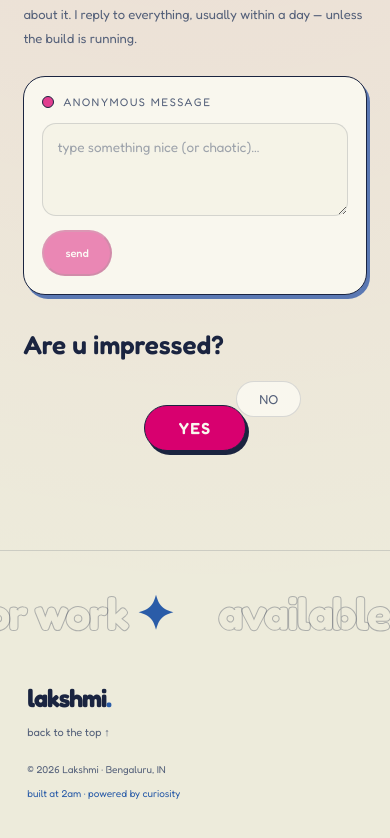
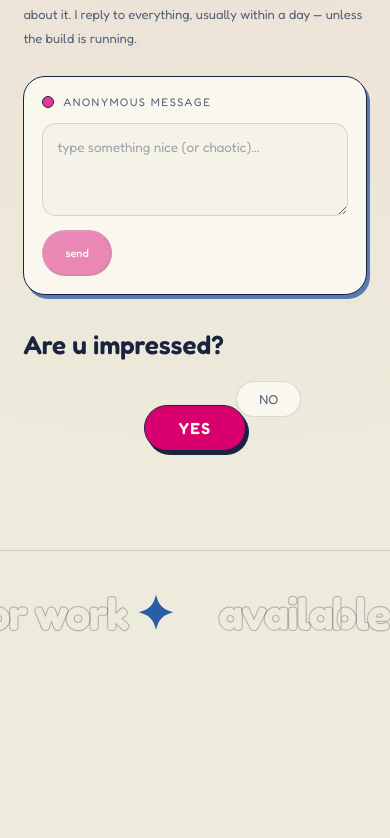
Before and after one commit to thelakshmi/lakshmi-portfolio, a Next.js app: page / in a window 390 px wide. Shown: the part 4575-5413 px from the top of the page. After the commit the page ends 5384 px from the top, so only its background shows below. Built offline with nearby package versions, Linux system fonts and the light colour scheme; a web font is replaced by a local one.

Commit message:
Remove footer text rows and Hostel Life hurdle from skills game

```diff
--- a/app/globals.css
+++ b/app/globals.css
@@ -205,24 +205,6 @@ button {
 
   z-index: 20;
 }
-
-/* wordmark styling — the header no longer renders a wordmark
-   (removed in the correction pass); this now styles the Footer's
-   own "lakshmi." mark, which stays untouched. */
-.logo {
-  font-family: var(--font-body);
-
-  font-size: 25px;
-
-  font-weight: 800;
-
-  letter-spacing: -0.04em;
-}
-
-.logo span {
-  color: var(--accent-text);
-}
-
 
 /* -------------------------
    PERSISTENT CONTROLS
--- a/app/sections.css
+++ b/app/sections.css
@@ -2351,47 +2351,6 @@
   color: var(--accent-text);
 }
 
-.footer-row {
-  display: flex;
-  align-items: center;
-  justify-content: space-between;
-
-  gap: 24px;
-  flex-wrap: wrap;
-
-  padding: 24px 8vw 0 12vw;
-}
-
-.footer-top {
-  font-family: var(--font-body);
-
-  font-size: 11px;
-
-  color: var(--muted);
-
-  transition: color 0.25s ease;
-}
-
-.footer-top:hover {
-  color: var(--accent-text);
-}
-
-.footer-sub {
-  padding-top: 6px;
-}
-
-.footer-sub span {
-  font-family: var(--font-body);
-
-  font-size: 10px;
-
-  color: var(--muted);
-}
-
-.footer-sub .footer-hint {
-  color: var(--accent-text);
-}
-
 
 /* -------------------------
    PAGE CHROME
@@ -2445,10 +2404,6 @@
     right: 7vw;
   }
 
-  .footer-row {
-    padding: 24px 7vw 0;
-  }
-
   /* the collection folds to two columns, staggered */
   .project-grid {
     grid-template-columns: 1fr 1fr;
@@ -2542,13 +2497,6 @@
 
   .footer {
     padding-bottom: 150px;
-  }
-
-  .footer-row {
-    flex-direction: column;
-    align-items: flex-start;
-
-    gap: 12px;
   }
 }
 
--- a/components/Footer.tsx
+++ b/components/Footer.tsx
@@ -1,6 +1,4 @@
 "use client";
-
-import { profile } from "@/lib/content";
 
 export default function Footer() {
   const marquee = [
@@ -23,25 +21,6 @@ export default function Footer() {
         </div>
       </div>
 
-      <div className="footer-row">
-        <div className="logo">
-          lakshmi<span>.</span>
-        </div>
-
-        <a className="footer-top" href="#home">
-          back to the top ↑
-        </a>
-      </div>
-
-      <div className="footer-row footer-sub">
-        <span>
-          © {new Date().getFullYear()} {profile.name} · {profile.location}
-        </span>
-        <span className="footer-hint">
-          built at 2am · powered by curiosity
-        </span>
-      </div>
-
     </footer>
   );
 }
--- a/components/Skills.tsx
+++ b/components/Skills.tsx
@@ -8,7 +8,7 @@ import { useScrollReveal } from "@/lib/useScrollReveal";
    LAKSHMI'S LIFE / CAREER — SIDE-SCROLLING GAME
    (PORTFOLIO_SPEC.md — the Skills Game section, id="skills")
 
-   One run from 2006 to 2026: exactly 3 hurdles to jump and exactly
+   One run from 2006 to 2026: exactly 2 hurdles to jump and exactly
    5 achievements to collect, in timeline order, while the
    environment shifts day -> dusk -> night -> darkness and the run
    ends on "TO BE CONTINUED...". Running into a hurdle freezes the
@@ -57,22 +57,6 @@ const HURDLES = [
           <path d="M22 18H40M22 25H40M22 32H35" stroke="#1a2440" strokeWidth="1.6" opacity="0.5" strokeLinecap="round" />
           <path d="M23 42l4 4l8 -9" fill="none" stroke="#2a5ca8" strokeWidth="2.6" strokeLinecap="round" strokeLinejoin="round" />
         </g>
-      </svg>
-    ),
-  },
-  {
-    at: 24.5,
-    width: 62,
-    height: 48,
-    label: "Hostel Life",
-    art: (
-      <svg width="62" height="48" viewBox="0 0 62 48" aria-hidden="true">
-        <ellipse cx="31" cy="46" rx="27" ry="2.6" fill="#1a2440" opacity="0.14" />
-        <path d="M24 14a7 7 0 0 1 14 0" fill="none" stroke="#1a2440" strokeWidth="2.6" strokeLinecap="round" />
-        <rect x="5" y="13" width="52" height="33" rx="4" fill="#2a5ca8" stroke="#1a2440" strokeWidth="2" />
-        <rect x="5" y="26" width="52" height="5" fill="#f5f3e7" opacity="0.85" />
-        <rect x="27" y="13" width="8" height="33" fill="#d8006f" stroke="#1a2440" strokeWidth="1.5" />
-        <circle cx="31" cy="28.5" r="4" fill="#f9f7ee" stroke="#1a2440" strokeWidth="1.8" />
       </svg>
     ),
   },
@@ -590,7 +574,7 @@ export default function Skills() {
             </div>
           ))}
 
-          {/* the three hurdles */}
+          {/* the two hurdles */}
           {HURDLES.map((hurdle) => (
             <div
               className="game-obj game-hurdle"
@@ -664,7 +648,6 @@ export default function Skills() {
             <ul>
               <li>ICSE Board Exams — 2022</li>
               <li>12th Board Exams — 2024</li>
-              <li>Hostel Life — 2024–present</li>
             </ul>
           </div>
           <div className="game-overview-col game-overview-col--achieved">
```
Also changed, not shown: 1 other file (tests, documents, lock files or other folders).
